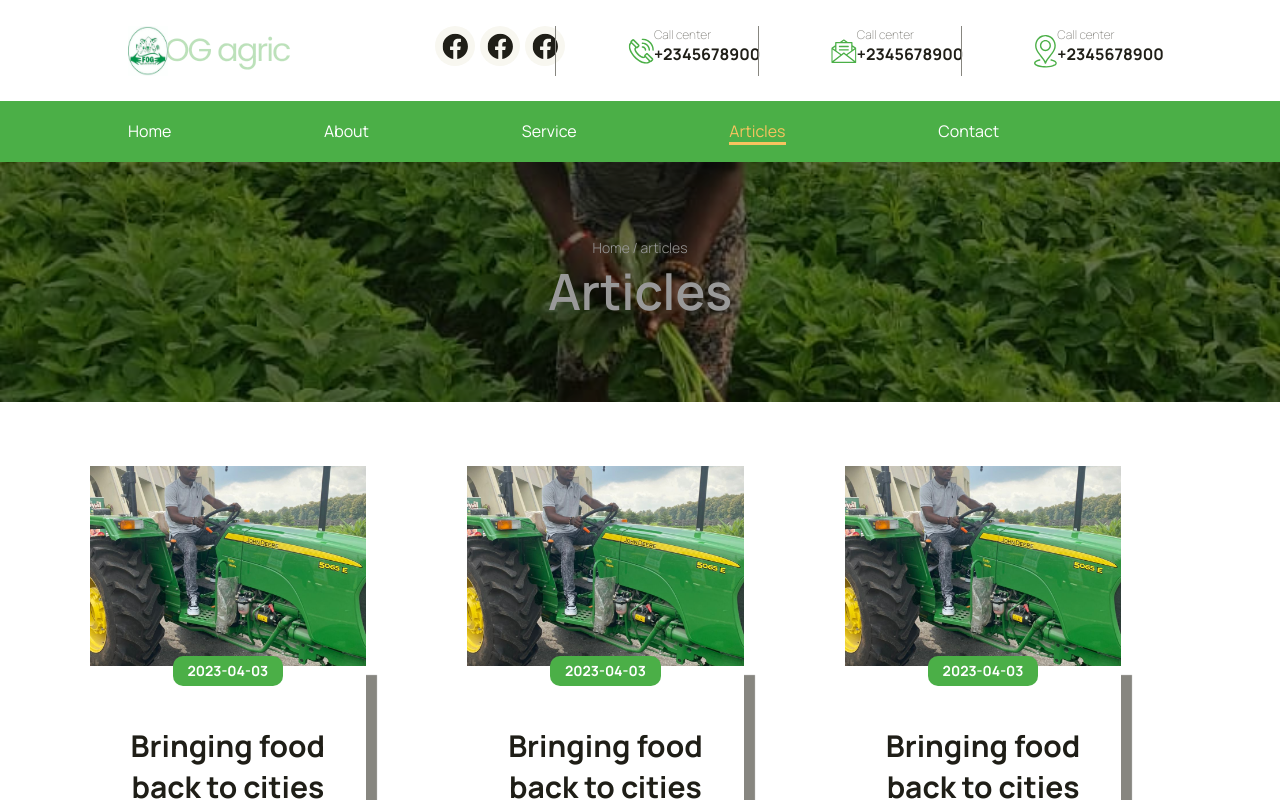
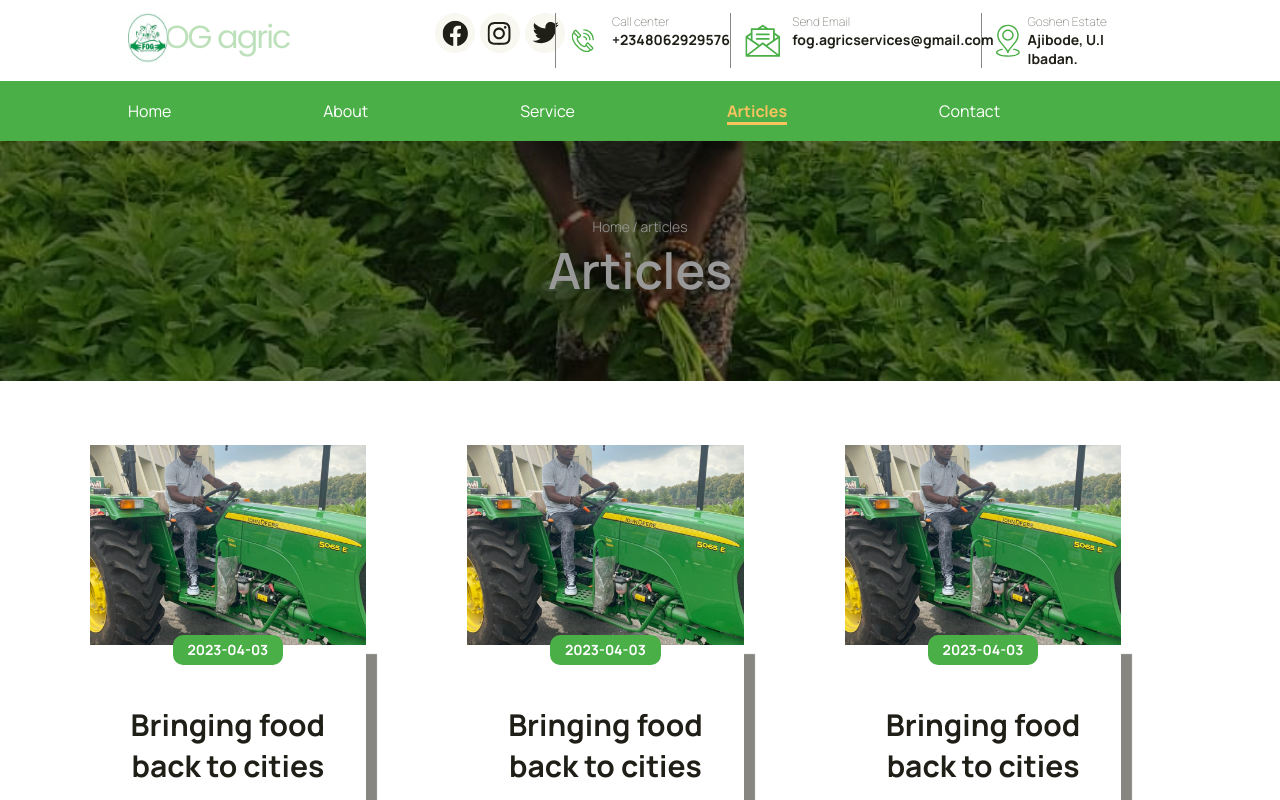
Before and after one commit to Popsicool/fog, a React (Vite) app: page /articles in a window 1280 px wide. Shown: the top 800 px of the page. Built offline with nearby package versions, Linux system fonts and the light colour scheme.

Commit message:
update nav

```diff
--- a/src/components/HomeSection1.jsx
+++ b/src/components/HomeSection1.jsx
@@ -3,6 +3,7 @@ import { motion } from "framer-motion";
 import pol from "../assets/images/pol1.jpg";
 import check from "../assets/images/check.svg";
 import check2 from "../assets/images/check2.svg";
+import { Link } from "react-router-dom";
 import fogLogo from "../assets/images/fog_logo.jpg";
 import blueberry from "../assets/images/blueberry.svg";
 import bird from "../assets/videos/birds.mp4";
@@ -37,7 +38,9 @@ export const HomeSection1 = () => {
             <img src={check} alt="check" />
             <span>Good customer delivery</span>
           </p>
-          <button>Discover more</button>
+          <Link to="/services">
+            <button>Discover more</button>
+          </Link>
         </div>
         <div className="right">
           <p>
--- a/src/components/Navigation.jsx
+++ b/src/components/Navigation.jsx
@@ -6,6 +6,9 @@ import map from "../assets/images/map.svg";
 import { Link, useLocation } from "react-router-dom";
 import fogLogo from "../assets/images/fog_logo.jpg";
 import facebook from "../assets/images/facebook.svg";
+import instagram from "../assets/images/instagram.svg";
+import linkedin from "../assets/images/linkedin.svg";
+import twitter from "../assets/images/twitter.svg";
 
 import "../styles/navigation.css";
 
@@ -53,23 +56,23 @@ export const Navigation = () => {
         <div className="nav-top-right">
           <ul>
             <li>
-              <a href="#">
+              <a href="https://www.facebook.com/FogAgricServices/" target="_blank">
                 <div className="social-icon-wrap">
                   <img src={facebook} alt="facebook" />
                 </div>
               </a>
             </li>
             <li>
-              <a href="#">
+              <a href="https://www.instagram.com/p/CefgUy_K70K/?igshid=YmMyMTA2M2Y=" target="_blank">
                 <div className="social-icon-wrap">
-                  <img src={facebook} alt="facebook" />
+                  <img src={instagram} alt="facebook" />
                 </div>
               </a>
             </li>
             <li>
-              <a href="#">
+              <a href="https://twitter.com/fogagric" target="_blank">
                 <div className="social-icon-wrap">
-                  <img src={facebook} alt="facebook" />
+                  <img src={twitter} alt="facebook" />
                 </div>
               </a>
             </li>
@@ -78,21 +81,21 @@ export const Navigation = () => {
             <img src={call} alt="icon" />
             <div className="tsc-text">
               <p>Call center</p>
-              <p>+2345678900</p>
+              <p>+2348062929576</p>
             </div>
           </div>
           <div className="tsc">
             <img src={email} alt="icon" />
             <div className="tsc-text">
-              <p>Call center</p>
-              <p>+2345678900</p>
+              <p>Send Email</p>
+              <p>fog.agricservices@gmail.com</p>
             </div>
           </div>
           <div className="tsc">
             <img src={map} alt="icon" />
             <div className="tsc-text">
-              <p>Call center</p>
-              <p>+2345678900</p>
+              <p>Goshen Estate</p>
+              <p>Ajibode, U.I Ibadan.</p>
             </div>
           </div>
         </div>
--- a/src/styles/hero.css
+++ b/src/styles/hero.css
@@ -36,6 +36,13 @@
   border: none;
   color: var(--c-white);
   animation: 3s 1 ease-in-out button-animate;
+  transition: background-color, color;
+  transition-duration: .5s;
+  transition-timing-function: ease-in-out;
+}
+.hero button:hover{
+  background-color: var(--c-orange);
+  color: var(--c-white);
 }
 .hero .cAgric {
   padding-bottom: 2%;
--- a/src/styles/heroSection1.css
+++ b/src/styles/heroSection1.css
@@ -53,6 +53,14 @@
     padding: 2% 0;
     border-radius: 20px;
     border:none;
+    transition: transform, background-color, color, scale;
+    transition-duration: .5s;
+    transition-timing-function: ease-in-out;
+}
+.home-section-1 button:hover{
+    background-color: var(--c-green);
+    color: #ffffff;
+    scale: 1.2;
 }
 .home-section-1 .right{
     box-shadow: 1px 1px 5px 5px #eaebef;
--- a/src/styles/navigation.css
+++ b/src/styles/navigation.css
@@ -53,7 +53,7 @@ nav ul {
 }
 .nav-top {
   width: 100%;
-  padding: 2% 10%;
+  padding: 1% 10%;
 }
 .nav-top-left {
   width: 20%;
@@ -79,19 +79,21 @@ nav ul {
 }
 .tsc {
   border-left: 1px solid var(--c-grey);
-  padding-left: 10%;
+  padding-left: 2%;
 }
 .tsc img {
   width: 20%;
+  padding-right: 5%;
 }
 .tsc-text p:first-child {
   color: var(--c-grey);
   font-weight: lighter;
-  font-size: 12px;
+  font-size: .75rem;
 }
 .tsc-text p:last-child {
   color: var(--c-black);
   font-weight: bold;
+  font-size: .875rem;
 }
 
 .social-icon-wrap {
@@ -123,4 +125,8 @@ nav a:hover{
 nav .active{
   color: var(--c-orange2) !important;
   border-bottom: 3px solid var(--c-orange2);
+  font-weight: 700;
+  transition: color, border-bottom, font-weight;
+  transition-duration: .5s;
+  transition-timing-function: ease-in-out;
 }
```
